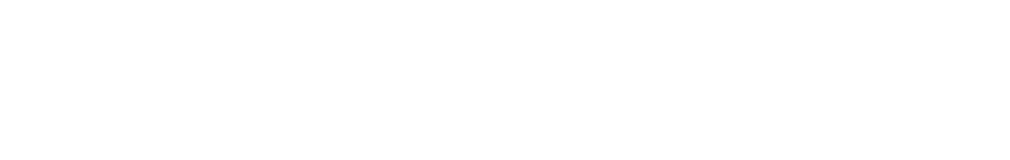
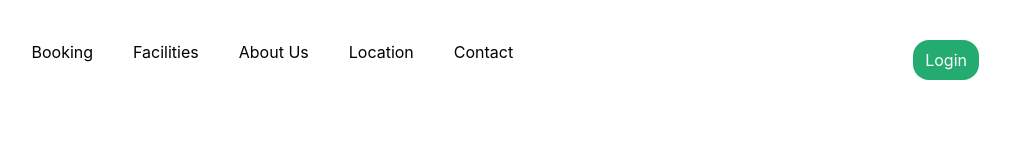
Before and after one commit to ramaz1k/JM-2007-007, a website: page index.html in a window 1280 px wide. Shown: the whole page, without its empty margins (197-1207 px from the left). Drawn offline with nearby package versions, Linux system fonts and the light colour scheme; files that its build step writes are made by us from their sources.

Commit message:
added header page1

```diff
--- a/index.html
+++ b/index.html
@@ -9,7 +9,17 @@
 </head>
 
 <body>
+  <header class=" lg:max-w-[1300px]  p-10 gap-100 w-[90%] m-auto flex justify-end ">
+    <div class="flex gap-10 ">
 
+      <p >Booking</p>
+      <p>Facilities</p>
+      <p>About Us</p>
+      <p>Location</p>
+      <p>Contact</p>
+    </div>
+    <div class="p-2 px-3 text-[white] rounded-2xl bg-[#24AB70]"><a href="./page.2.html"><p>Login</p></a></div>
+  </header>
 
 
 
```
Also changed, not shown: page.2.html (added).
